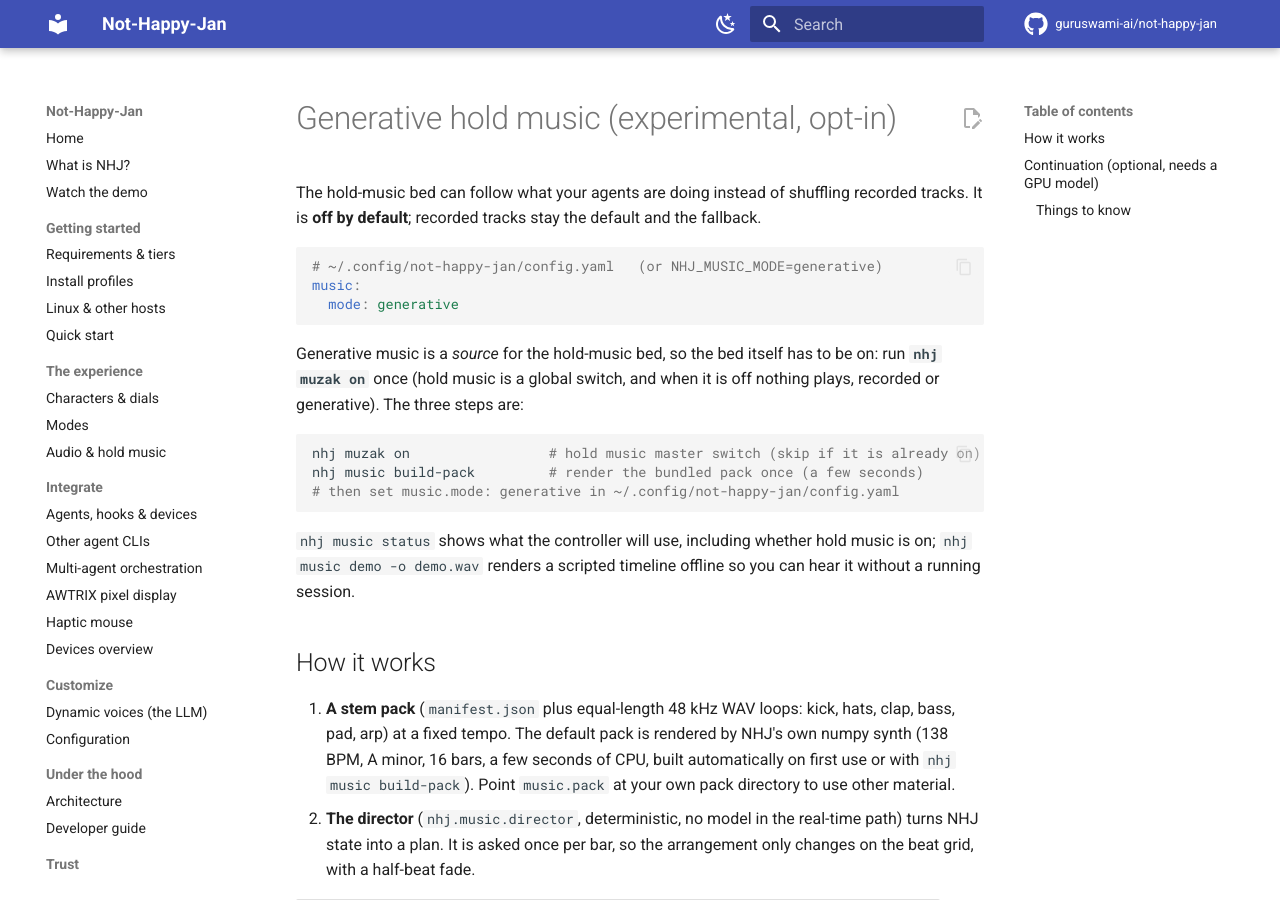
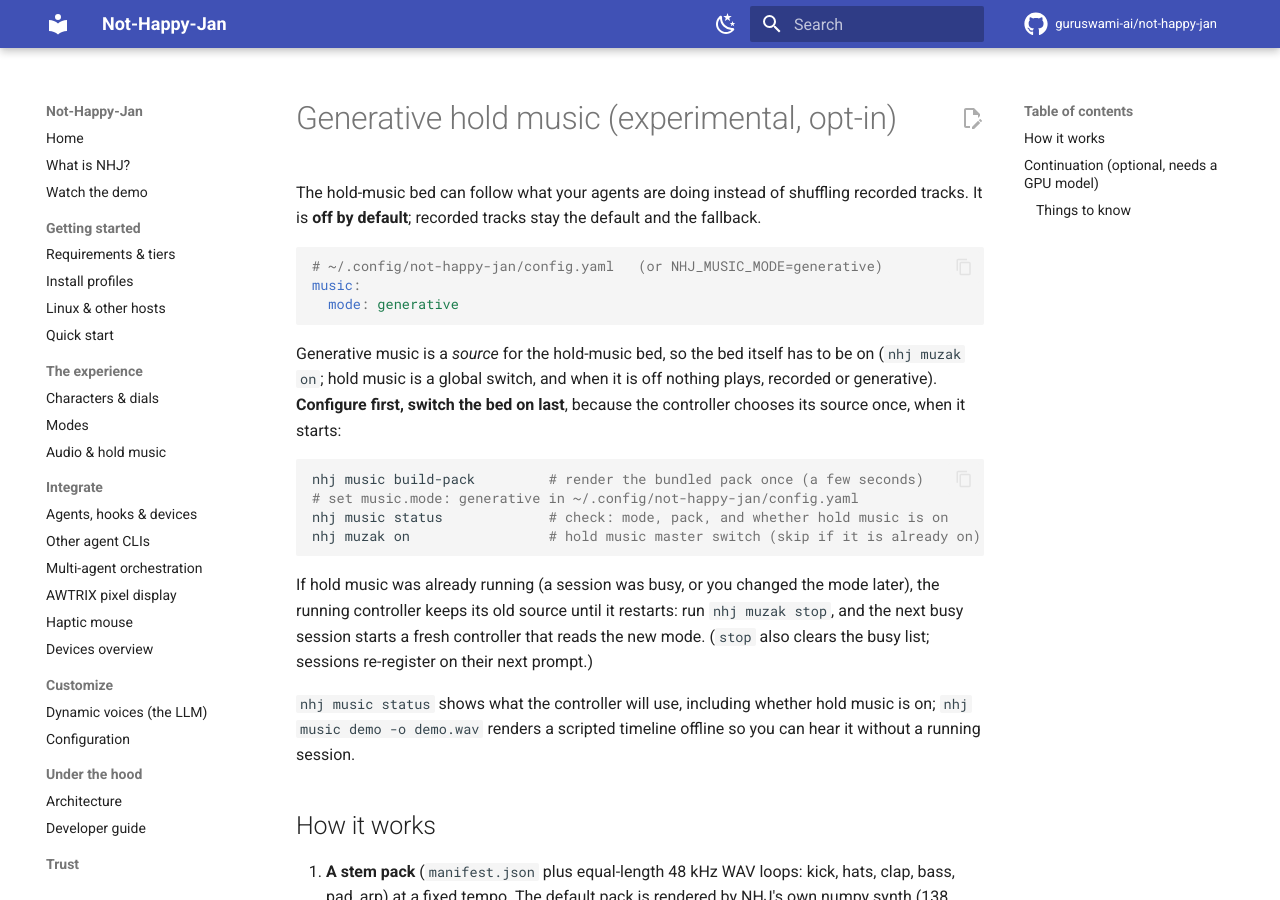
Before and after one commit to guruswami-ai/not-happy-jan, an MkDocs documentation site: the page built from docs/generative-music.md, in a window 1280 px wide and 900 px high. Built offline with MkDocs 1.6.1 and Material for MkDocs 9.7.7, drawn with Linux system fonts in a browser that asks for light colours; comment, search, counter and statistics services are not loaded.

Commit message:
docs: configure the pack and mode before 'nhj muzak on'; document restarting a running controller (codex review on #95)
The controller selects its music source once, at startup, so the setup order matters.

Co-Authored-By: Claude Sonnet 5.5 <noreply@anthropic.com>
Claude-Session: https://claude.ai/code/session_01WsFwR23ZFXxNtiH9jaMQGt

````diff
--- a/docs/generative-music.md
+++ b/docs/generative-music.md
@@ -8,13 +8,16 @@ music:
   mode: generative
 ```
 
-Generative music is a *source* for the hold-music bed, so the bed itself has to be on: run **`nhj muzak on`** once (hold music is a global switch, and when it is off nothing plays, recorded or generative). The three steps are:
+Generative music is a *source* for the hold-music bed, so the bed itself has to be on (`nhj muzak on`; hold music is a global switch, and when it is off nothing plays, recorded or generative). **Configure first, switch the bed on last**, because the controller chooses its source once, when it starts:
 
 ```sh
+nhj music build-pack         # render the bundled pack once (a few seconds)
+# set music.mode: generative in ~/.config/not-happy-jan/config.yaml
+nhj music status             # check: mode, pack, and whether hold music is on
 nhj muzak on                 # hold music master switch (skip if it is already on)
-nhj music build-pack         # render the bundled pack once (a few seconds)
-# then set music.mode: generative in ~/.config/not-happy-jan/config.yaml
 ```
+
+If hold music was already running (a session was busy, or you changed the mode later), the running controller keeps its old source until it restarts: run `nhj muzak stop`, and the next busy session starts a fresh controller that reads the new mode. (`stop` also clears the busy list; sessions re-register on their next prompt.)
 
 `nhj music status` shows what the controller will use, including whether hold music is on; `nhj music demo -o demo.wav` renders a scripted timeline offline so you can hear it without a running session.
 
````
